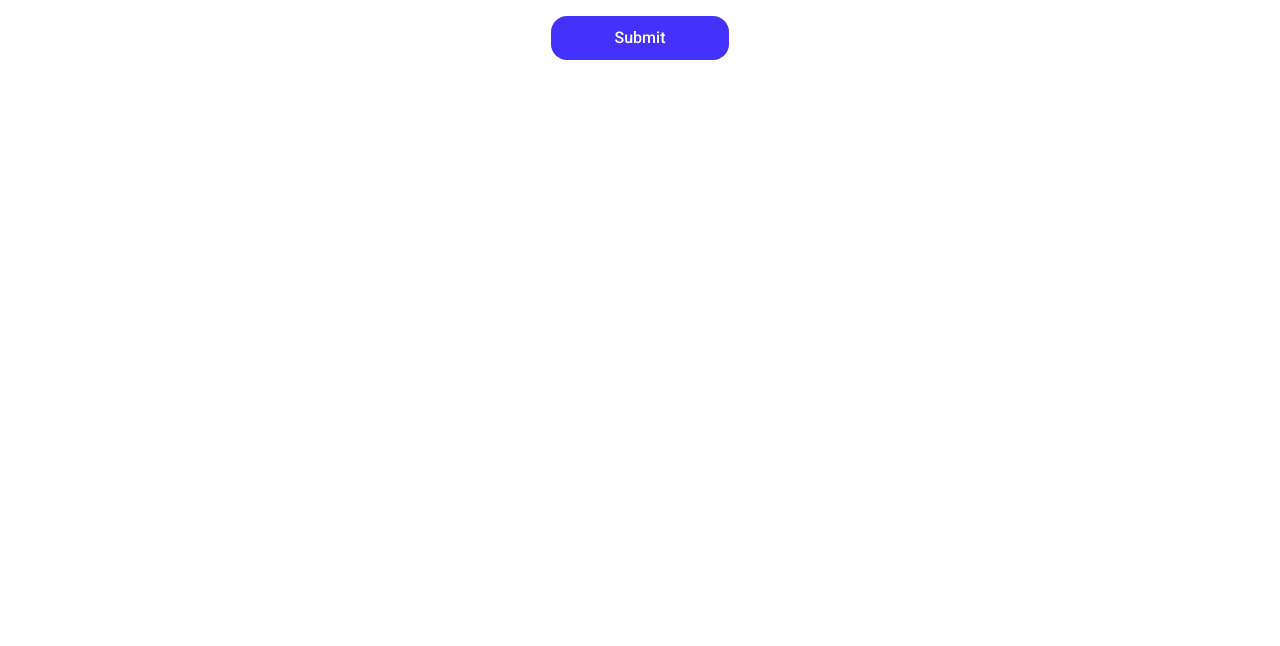
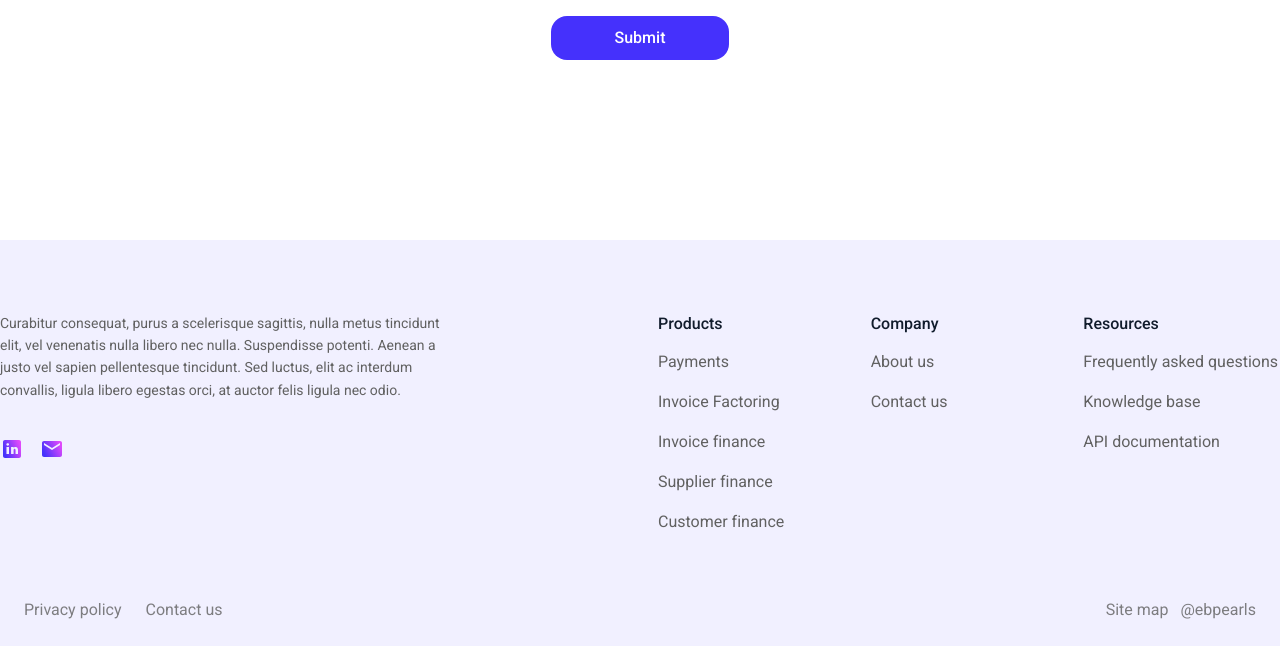
Before and after one commit to sushilbhatta/Eb-Pearl-Assignment, a PHP site: page / in a window 1280 px wide. Shown: the part 2947-3593 px from the top of the page. Before the commit the page ends 3007 px from the top, so only its background shows below. Run offline with PHP 8.4, Linux system fonts and the light colour scheme.

Commit message:
feat: add footer section with social links and navigation

```diff
--- a/css/main.css
+++ b/css/main.css
@@ -863,3 +863,118 @@ textarea.form-control {
     width: fit-content;
     padding: 0.625rem 4rem;
 }
+
+
+/* footer */
+.footer {
+    background-color: hsl(244, 100%, 97%);
+    padding: 4.5rem 0 0 0;
+}
+
+.footer-container {
+    max-width: 1401px;
+    margin: 0 auto;
+    /* padding: 0 24px; */
+}
+
+.footer-main {
+    display: grid;
+    grid-template-columns: 1fr 1fr;
+    gap: 36px;
+    margin-bottom: 1.5rem;
+}
+
+.footer-content {
+    max-width: 460px;
+    line-height: 1.6;
+
+}
+
+.footer-content p {
+    font-size: 14px;
+    color: var(--clr-neutral-400);
+    margin-bottom: 36px;
+}
+
+.social-links {
+    display: flex;
+    gap: 1rem;
+}
+
+.social-icon {
+    width: 100%;
+    height: 100%;
+}
+
+.footer-nav__container {
+    display: grid;
+    grid-template-columns: 1fr 1fr 1fr;
+    gap: 1rem;
+}
+
+
+
+
+.footer-nav h3 {
+    font-size: 16px;
+    font-weight: var(--fw-semi-bold);
+    margin-bottom: 14px;
+    color: var(--clr-neutral-900);
+}
+
+.footer-nav ul {
+    list-style: none;
+    padding: 0;
+    margin: 0;
+}
+
+.footer-nav li {
+    margin-bottom: 1rem;
+}
+
+.footer-nav a {
+    color: var(--clr-neutral-400);
+    text-decoration: none;
+}
+
+.footer-bottom {
+    display: flex;
+    justify-content: space-between;
+    padding: 1.5rem;
+
+}
+
+.footer-bottom__links {
+    display: flex;
+    gap: 1.5rem;
+
+}
+
+.footer-bottom__info {
+    display: flex;
+    gap: 12px;
+
+}
+
+.footer-bottom a {
+    color: var(--clr-neutral-400);
+    opacity: 80%;
+    text-decoration: none;
+}
+
+@media (max-width: 768px) {
+    .footer-container {
+        padding: 2rem;
+    }
+
+    .footer-main {
+        grid-template-columns: 1fr;
+        gap: 2rem;
+    }
+
+    .footer-nav__container {
+        display: grid;
+        grid-template-columns: 1fr 1fr;
+        gap: 1rem;
+    }
+}
--- a/index.php
+++ b/index.php
@@ -241,5 +241,65 @@
         </form>
     </section>
     </main>
+    <footer class="footer">
+        <div class="footer-container">
+            <div class="footer-main">
+                <article class="footer-content">
+                    <p>Curabitur consequat, purus a scelerisque sagittis, nulla metus tincidunt elit, vel venenatis nulla libero nec nulla. Suspendisse potenti. Aenean a justo vel sapien pellentesque tincidunt. Sed luctus, elit ac interdum convallis, ligula libero egestas orci, at auctor felis ligula nec odio.</p>
+                    <div class="social-links">
+                        <a href="#" aria-label="LinkedIn">
+                           <img class="social-icon" src="./images/linkedin.svg" alt="LinkedIn icon">
+                        </a>
+                        <a href="#" aria-label="Email">
+                           <img  class="social-icon" src="./images/email.svg" alt="Email icon">
+                        </a>
+                    </div>
+                </article>
+
+
+<section class="footer-nav__container">
+
+    <nav class="footer-nav">
+        <h3>Products</h3>
+        <ul>
+            <li><a href="#">Payments</a></li>
+            <li><a href="#">Invoice Factoring</a></li>
+            <li><a href="#">Invoice finance</a></li>
+            <li><a href="#">Supplier finance</a></li>
+            <li><a href="#">Customer finance</a></li>
+        </ul>
+    </nav>
+
+    <nav class="footer-nav">
+        <h3>Company</h3>
+        <ul>
+            <li><a href="#">About us</a></li>
+            <li><a href="#">Contact us</a></li>
+        </ul>
+    </nav>
+
+    <nav class="footer-nav">
+        <h3>Resources</h3>
+        <ul>
+            <li><a href="#">Frequently asked questions</a></li>
+            <li><a href="#">Knowledge base</a></li>
+            <li><a href="#">API documentation</a></li>
+        </ul>
+    </nav>
+</div>
+
+<div class="footer-bottom">
+    <div class="footer-bottom__links">
+        <a href="#">Privacy policy</a>
+        <a href="#">Contact us</a>
+    </div>
+    <div class="footer-bottom__info">
+        <a href="#">Site map</a>
+        <a href="#">@ebpearls</a>
+    </div>
+</div>
+</section>
+        </div>
+    </footer>
 </body>
 </html>
```
Also changed, not shown: images/email.svg (added), images/linkedin.svg (added).
